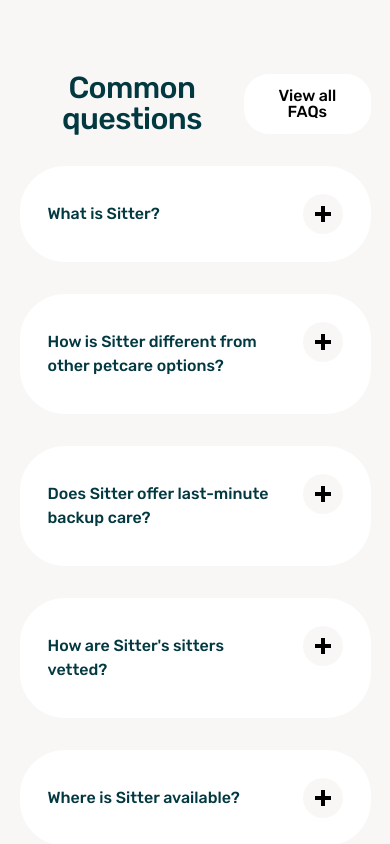
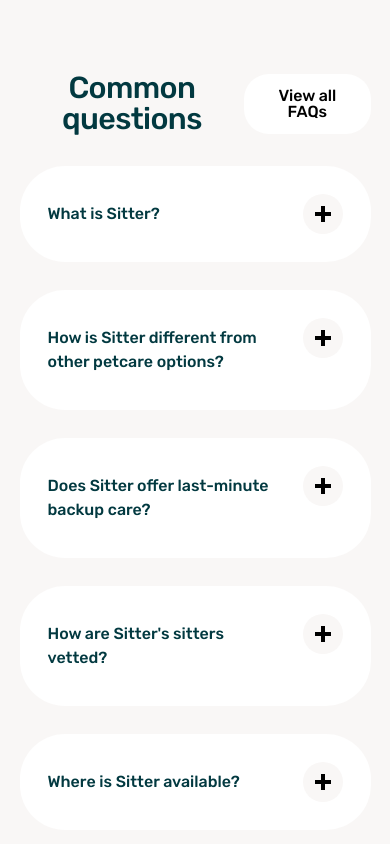
Before and after one commit to samsonc89/otter-replica, a React (Vite) app: page / in a window 390 px wide. Shown: the part 4897-5741 px from the top of the page. Built offline with nearby package versions, Linux system fonts and the light colour scheme.

Commit message:
Adjust gap for content wrapper

```diff
--- a/src/containers/Questions/questions.css
+++ b/src/containers/Questions/questions.css
@@ -92,6 +92,10 @@
     width: 90%;
   }
 
+  .questions-content-wrapper {
+    gap: 1.75rem;
+  }
+
   .question-card-content {
     width: 80%;
   }
```
